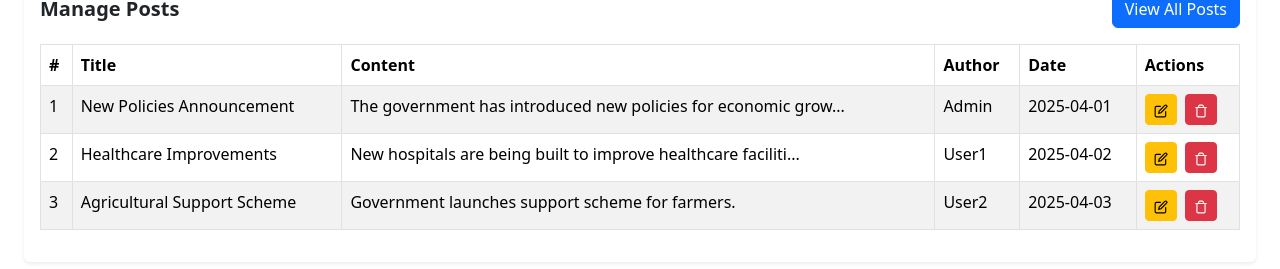
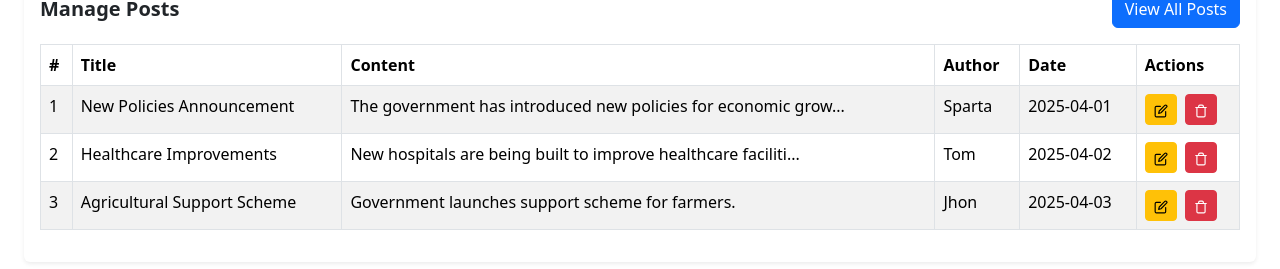
Before and after one commit to Karishma-13/suniyenetajee_admin_pg, a React (Vite) app: page /dashboard in a window 1280 px wide. Shown: the part 623-892 px from the top of the page. Built offline with nearby package versions, Linux system fonts and the light colour scheme.

Commit message:
fixed title

```diff
--- a/src/screens/Dashboard/Dashboard.jsx
+++ b/src/screens/Dashboard/Dashboard.jsx
@@ -76,7 +76,7 @@ const Dashboard = () => {
       title: "New Policies Announcement",
       content:
         "The government has introduced new policies for economic growth.",
-      author: "Admin",
+      author: "Sparta",
       date: "2025-04-01",
     },
     {
@@ -84,14 +84,14 @@ const Dashboard = () => {
       title: "Healthcare Improvements",
       content:
         "New hospitals are being built to improve healthcare facilities.",
-      author: "User1",
+      author: "Tom",
       date: "2025-04-02",
     },
     {
       id: 3,
       title: "Agricultural Support Scheme",
       content: "Government launches support scheme for farmers.",
-      author: "User2",
+      author: "Jhon",
       date: "2025-04-03",
     },
   ];
```
